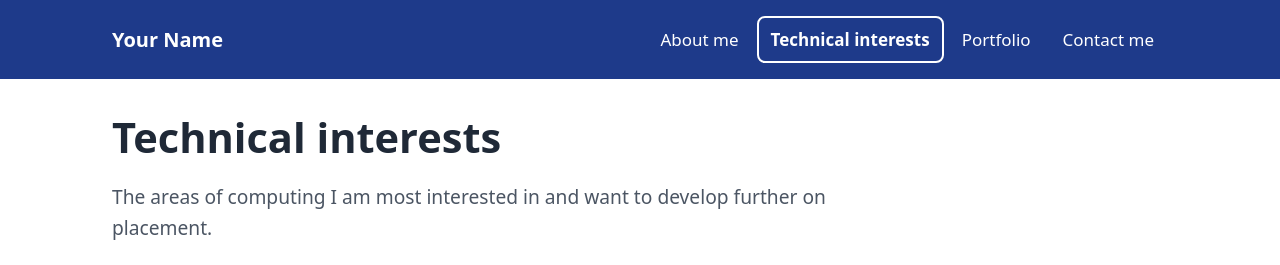
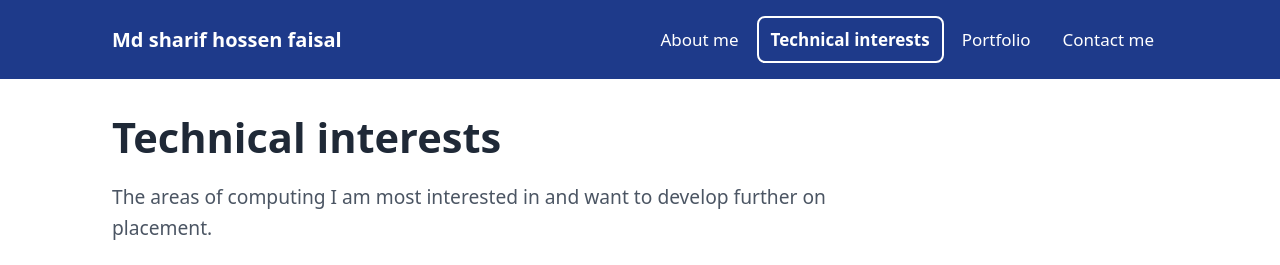
Before and after one commit to mf25abc/-my-profile-site, a plain HTML site: page interests.html in a window 1280 px wide. Shown: the top 265 px of the page. Drawn offline with Linux system fonts and the light colour scheme.

Commit message:
Add files via upload

```diff
--- a/interests.html
+++ b/interests.html
@@ -3,8 +3,8 @@
 <head>
   <meta charset="UTF-8">
   <meta name="viewport" content="width=device-width, initial-scale=1">
-  <title>Technical interests | Your Name</title>
-  <meta name="description" content="The technical areas Your Name is most interested in: front-end development, web accessibility and cloud computing.">
+  <title>Technical interests | Md sharif hossen faisal</title>
+  <meta name="description" content="The technical areas Md sharif hossen faisal is most interested in: front-end development, web accessibility and cloud computing.">
   <link rel="stylesheet" href="css/style.css">
 </head>
 <body>
@@ -12,7 +12,7 @@
 
   <header class="site-header">
     <div class="container">
-      <p class="site-title"><a href="index.html">Your Name</a></p>
+      <p class="site-title"><a href="index.html">Md sharif hossen faisal</a></p>
       <nav class="site-nav" aria-label="Main">
         <ul>
           <li><a href="index.html">About me</a></li>
@@ -81,7 +81,7 @@
 
   <footer class="site-footer">
     <div class="container">
-      <p>&copy; <span data-year>2026</span> Your Name. Built with HTML, CSS and JavaScript.</p>
+      <p>&copy; <span data-year>2026</span> Md sharif hossen faisal. Built with HTML, CSS and JavaScript.</p>
       <p><a href="contact.html">Contact me</a></p>
     </div>
   </footer>
```
